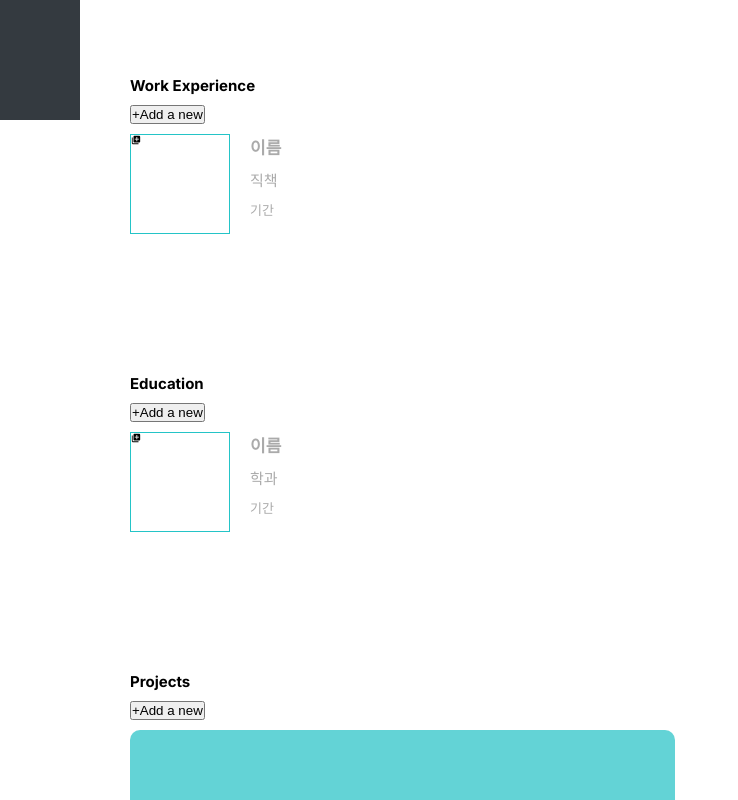
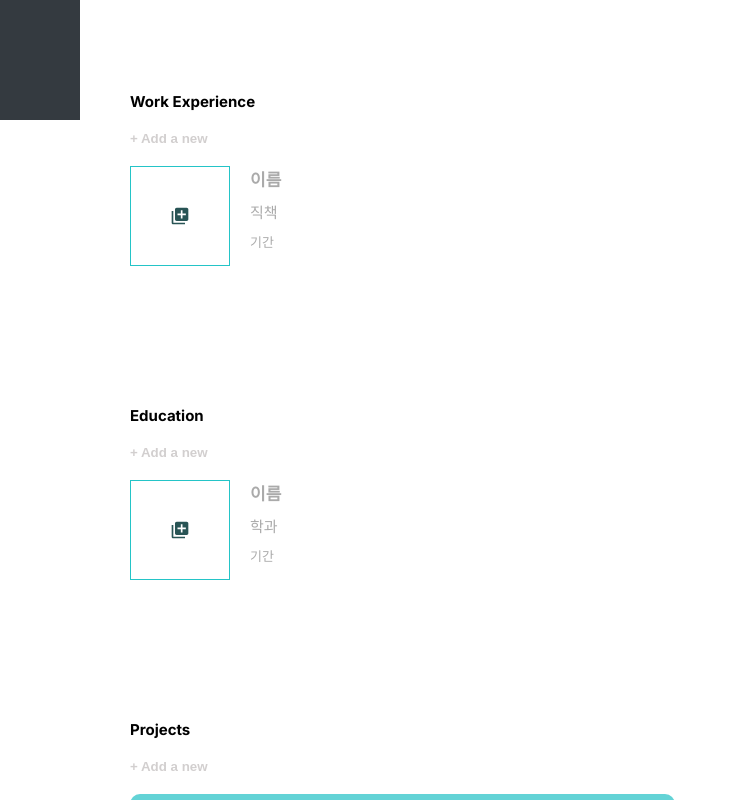
Before and after one commit to kimtaejin3/gemfolio, a Next.js app: page /edit in a window 1280 px wide. Shown: the part 680-1480 px from the top of the page, without its empty margins (0-738 px from the left). Built offline with nearby package versions, Linux system fonts and the light colour scheme.

Commit message:
feat: addBtn 구현

```diff
--- a/src/app/edit/page.tsx
+++ b/src/app/edit/page.tsx
@@ -9,6 +9,7 @@ import Skill from "@/components/InsertArea/Skill";
 import WorkExp from "@/components/InsertArea/WorkExp";
 import { Education } from "@/components/InsertArea/Education/Education";
 import Project from "@/components/InsertArea/Project";
+import { AddBtn } from "@/components/Commons/AddBtn/AddBtn";
 
 export default function Edit() {
   const nameEditor = useMemo(
@@ -102,7 +103,7 @@ export default function Edit() {
         <div className={styles.portfolioContents}>
           <section className={styles.section}>
             <h2 className={styles.sectionTitle}>Skills</h2>
-            <button>+Add a new</button>
+            <AddBtn />
             <div className={`${styles.field} ${styles.skills}`}>
               <Skill />
             </div>
@@ -110,7 +111,8 @@ export default function Edit() {
 
           <section className={styles.section}>
             <h2 className={styles.sectionTitle}>Work Experience</h2>
-            <button>+Add a new</button>
+            <AddBtn />
+
             <div className={styles.field}>
               <WorkExp />
             </div>
@@ -118,7 +120,7 @@ export default function Edit() {
 
           <section className={styles.section}>
             <h2 className={styles.sectionTitle}>Education</h2>
-            <button>+Add a new</button>
+            <AddBtn />
 
             <div className={styles.field}>
               <Education />
@@ -126,7 +128,7 @@ export default function Edit() {
           </section>
           <section className={styles.section}>
             <h2 className={styles.sectionTitle}>Projects</h2>
-            <button>+Add a new</button>
+            <AddBtn />
 
             <div className={`${styles.field} ${styles.projects}`}>
               <Project />
--- /dev/null
+++ b/src/components/Commons/AddBtn/AddBtn.tsx
@@ -0,0 +1,14 @@
+import { ReactNode } from "react";
+import styles from "./AddBtnStyled.module.css";
+
+interface AddBtnProps {
+  onClick?: React.MouseEventHandler<HTMLButtonElement>;
+}
+
+export function AddBtn({ onClick }: AddBtnProps) {
+  return (
+    <button onClick={onClick} className={styles.btn}>
+      + Add a new
+    </button>
+  );
+}
--- /dev/null
+++ b/src/components/Commons/AddBtn/AddBtnStyled.module.css
@@ -0,0 +1,13 @@
+.btn {
+  cursor: pointer;
+  border: none;
+  padding: 1rem 0 1rem;
+  border-radius: 1rem;
+  font-weight: bold;
+  background-color: white;
+  color: #d2cfcf;
+}
+
+.btn:hover {
+  color: #aaa;
+}
--- a/src/components/Commons/Btn/Btn.tsx
+++ b/src/components/Commons/Btn/Btn.tsx
@@ -6,7 +6,7 @@ interface BtnProps {
   bgColor: string;
 }
 
-export default function Btn({ children, bgColor }: BtnProps) {
+export function Btn({ children, bgColor }: BtnProps) {
   return (
     <button className={`${styles.btn} ${styles[bgColor]}`}>{children}</button>
   );
--- a/src/components/Commons/Btn/index.ts
+++ b/src/components/Commons/Btn/index.ts
@@ -0,0 +1,2 @@
+import { Btn } from "./Btn";
+export default Btn;
--- a/src/components/Header/Header.tsx
+++ b/src/components/Header/Header.tsx
@@ -1,6 +1,6 @@
 import Link from "next/link";
 import styles from "./HeaderStyled.module.css";
-import Btn from "../Commons/Btn/Btn";
+import { Btn } from "../Commons/Btn/Btn";
 import Image from "next/image";
 import logo from "@/assets/logo.svg";
 import { createClient } from "@/utils/supabase/server";
--- a/src/components/InsertArea/Education/Education.tsx
+++ b/src/components/InsertArea/Education/Education.tsx
@@ -38,7 +38,7 @@ export function Education() {
   return (
     <div className={styles.container}>
       <div className={styles.cover}>
-        <MdAddToPhotos />
+        <MdAddToPhotos color="#285455" size={20} />
       </div>
       <div className={styles.contents}>
         <Slate
--- a/src/components/InsertArea/Education/EducationStyled.module.css
+++ b/src/components/InsertArea/Education/EducationStyled.module.css
@@ -15,6 +15,9 @@
   width: 100px;
   height: 100px;
   border: 1px solid var(--primary);
+  display: flex;
+  justify-content: center;
+  align-items: center;
 }
 
 .name {
--- a/src/components/InsertArea/WorkExp/WorkExp.tsx
+++ b/src/components/InsertArea/WorkExp/WorkExp.tsx
@@ -38,7 +38,7 @@ export function WorkExp() {
   return (
     <div className={styles.container}>
       <div className={styles.cover}>
-        <MdAddToPhotos />
+        <MdAddToPhotos color="#285455" size={20} />
       </div>
       <div className={styles.contents}>
         <Slate
--- a/src/components/InsertArea/WorkExp/WorkExpStyled.module.css
+++ b/src/components/InsertArea/WorkExp/WorkExpStyled.module.css
@@ -15,4 +15,7 @@
   width: 100px;
   height: 100px;
   border: 1px solid var(--primary);
+  display: flex;
+  justify-content: center;
+  align-items: center;
 }
```
Also changed, not shown: src/components/Commons/AddBtn/index.ts (added).
